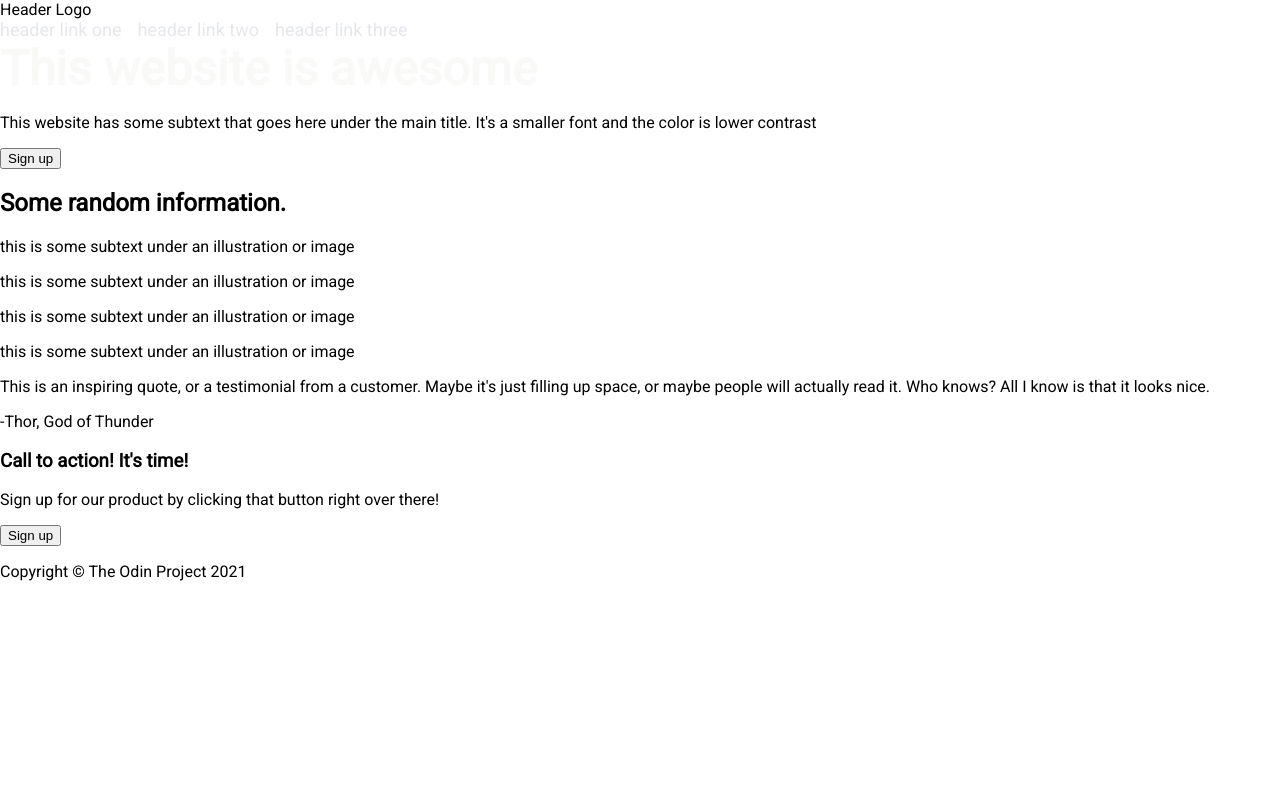
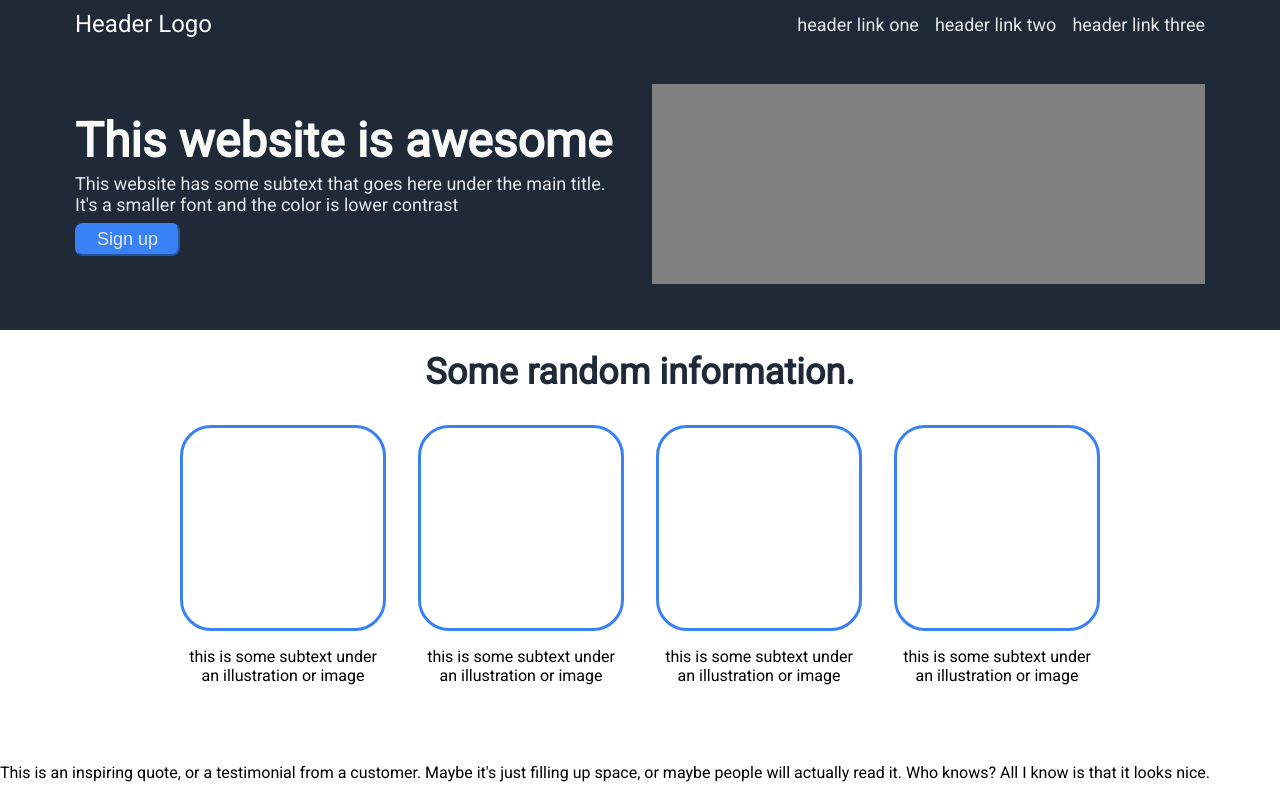
Before and after one commit to JesusLasala/landing-page, a plain HTML site: page index.html in a window 1280 px wide. Shown: the top 795 px of the page. Drawn offline with Linux system fonts and the light colour scheme.

Commit message:
Finish second section. Try to fix padding

```diff
--- a/style.css
+++ b/style.css
@@ -1,36 +1,88 @@
+html, body{
+    margin: 0;
+    height: 100%;
+}
 body{
-    margin: 0;
     font-family: 'Roboto', sans-serif;
 }
-h1{
+h1, h2, ul{
     margin: 0;
     padding: 0;
+}
+h1{
     color: #f9faf8;
     font-size: 48px;
     font-weight: 800;
 }
+h2{
+    font-size: 36px;
+    font-weight: 800;
+    color: #1f2937;
+}
 ul{
-    margin: 0px;
-    padding: 0px;
     color: #e5e7eb;
     font-size: 18px;
     list-style: none;
     display: flex;
     gap: 16px
 }
-#header, #first-section{
+button{
+    background-color: #3882f6;
+    border-color: #3882f6;
+    border-radius: 8px;
+    padding: 4px 20px;
+}
+header, #first{
     background-color: #1f2937;
     display: flex;
-}
-#header{
     justify-content: space-between;
     align-items: center;
 }
-#header > #logo{
+header{
+    padding: 10px 75px 0px
+}
+header > #logo{
     color: #f9faf8;
     font-size: 24px;
 }
-#first-section p{
+#first{
+    padding: 46px 75px;
+    gap: 24px;
+}
+#first p, button{
     font-size: 18px;
     color: #e5e7eb;
 }
+#text{
+    flex: 1 1 0;
+}
+#text > p{
+ margin: 4px 0 8px 0;
+}
+#img-placeholder{
+    flex: 1 1 0;
+    width: 100px;
+    height: 200px;
+    background-color: gray;
+}
+#second{
+    padding: 21px 115px 46px;
+    display: flex;
+    flex-direction: column;
+    text-align: center;
+    gap: 32px;
+}
+#content{
+    display: flex;
+    gap: 32px;
+    justify-content: center;
+}
+.images{
+    flex: 0 1 200px;
+}
+.img{
+    width: 200px;
+    height: 200px;
+    border: 3px solid #3882f6;
+    border-radius: 15%;
+}
```
